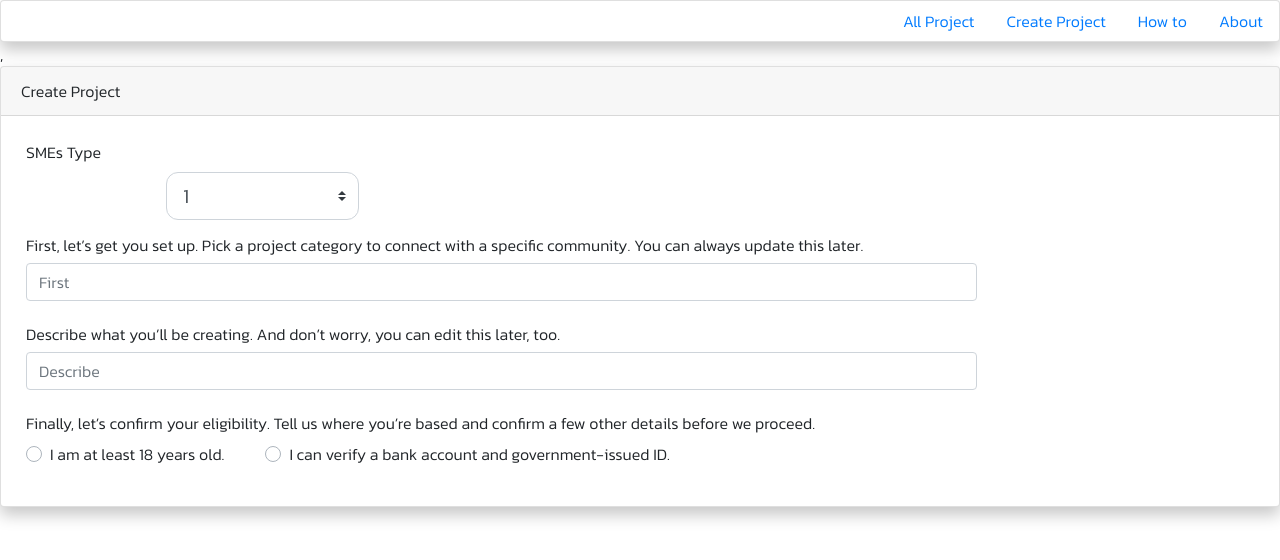
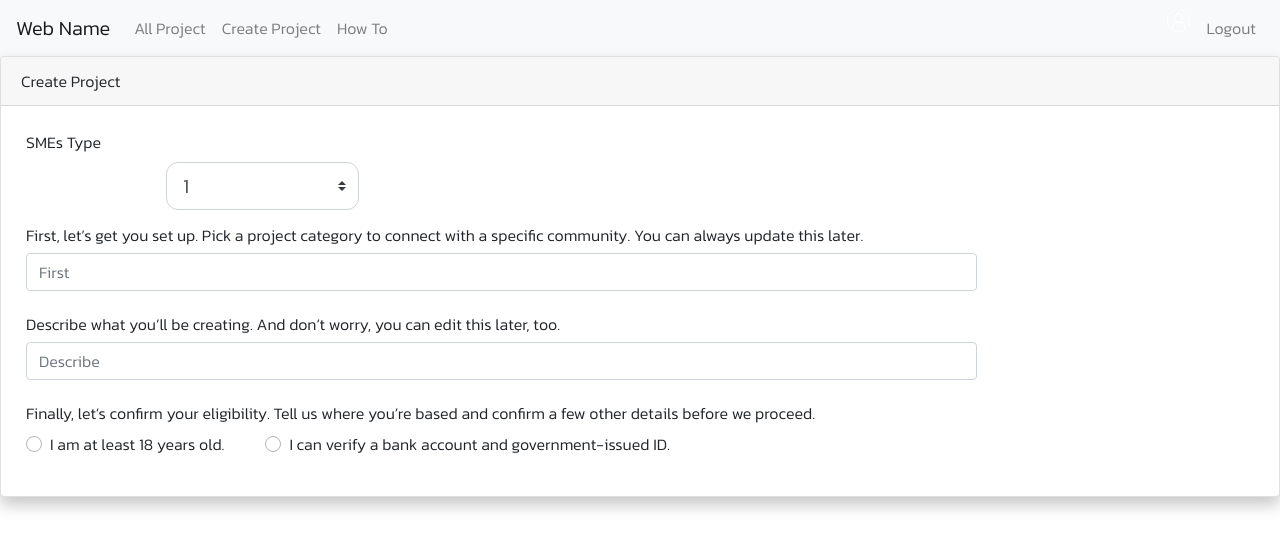
Before and after one commit to pongsathorn123/projectSMEs, a React (Create React App) app in the folder sme/: page /createProject in a window 1280 px wide. Shown: the top 560 px of the page. Built offline with nearby package versions, Linux system fonts and the light colour scheme.

Commit message:
create navbar in folder components, fix page createProject

```diff
--- /dev/null
+++ b/sme/src/components/Nav_inves.js
@@ -0,0 +1,42 @@
+import React, { Component } from 'react';
+import user from '../image/user.png';
+import cookies from '../cookies/cookie';
+import { Card, Nav, Navbar } from 'react-bootstrap';
+
+class Nav_inves extends Component{
+    logout() {
+        cookies.remove('user_id');
+        cookies.remove('name');
+        cookies.remove('type');
+      }
+
+
+
+render(){
+        return(
+            <div>
+                <Navbar collapseOnSelect expand="lg" bg="light" variant="light">
+                    <Navbar.Brand href="#home">Web Name</Navbar.Brand>
+                    <Navbar.Toggle aria-controls="responsive-navbar-nav" />
+                    <Navbar.Collapse id="responsive-navbar-nav">
+                        <Nav className="mr-auto">
+                        <Nav.Link href="#features">All Project</Nav.Link>
+                        <Nav.Link href="#pricing">How To</Nav.Link>
+                        </Nav>
+                        <Nav>
+                        <Nav className="mr-auto" style={{ marginTop: 5 }}></Nav>
+                            <img src={user} height="25" width="25"/>
+                            <usntxt style={{marginLeft: 8}}>{cookies.get("name")}</usntxt >
+                            <Nav.Link href="/" onClick={this.logout.bind(this)}>Logout</Nav.Link>
+                        </Nav>
+                    </Navbar.Collapse>
+                    </Navbar>
+         </div>
+         );
+
+
+
+    }
+}
+
+export default Nav_inves;
--- /dev/null
+++ b/sme/src/components/Nav_notlogin.js
@@ -0,0 +1,40 @@
+import React, { Component } from 'react';
+import user from '../image/user.png';
+import cookies from '../cookies/cookie';
+import { Card, Nav, Navbar } from 'react-bootstrap';
+
+class Nav_notlogin extends Component{
+    logout() {
+        cookies.remove('user_id');
+        cookies.remove('name');
+        cookies.remove('type');
+      }
+
+
+
+render(){
+        return(
+            <div>
+                <Navbar collapseOnSelect expand="lg" bg="light" variant="light">
+                    <Navbar.Brand href="#home">Web Name</Navbar.Brand>
+                    <Navbar.Toggle aria-controls="responsive-navbar-nav" />
+                    <Navbar.Collapse id="responsive-navbar-nav">
+                        <Nav className="mr-auto">
+                        <Nav.Link href="#features">All Project</Nav.Link>
+                        <Nav.Link href="#pricing">How To</Nav.Link>
+                        </Nav>
+                        <Nav>
+                        <Nav className="mr-auto" style={{ marginTop: 5 }}></Nav>
+                            <Nav.Link href="/login">Login</Nav.Link>
+                        </Nav>
+                    </Navbar.Collapse>
+                    </Navbar>
+         </div>
+         );
+
+
+
+    }
+}
+
+export default Nav_notlogin;
--- /dev/null
+++ b/sme/src/components/Nav_owner.js
@@ -0,0 +1,43 @@
+import React, { Component } from 'react';
+import user from '../image/user.png';
+import cookies from '../cookies/cookie';
+import { Card, Nav, Navbar } from 'react-bootstrap';
+
+class Nav_owner extends Component{
+    logout() {
+        cookies.remove('user_id');
+        cookies.remove('name');
+        cookies.remove('type');
+      }
+
+
+
+render(){
+        return(
+            <div>
+                <Navbar collapseOnSelect expand="lg" bg="light" variant="light">
+                    <Navbar.Brand href="#home">Web Name</Navbar.Brand>
+                    <Navbar.Toggle aria-controls="responsive-navbar-nav" />
+                    <Navbar.Collapse id="responsive-navbar-nav">
+                        <Nav className="mr-auto">
+                        <Nav.Link href="#features">All Project</Nav.Link>
+                        <Nav.Link href="#pricing">Create Project</Nav.Link>
+                        <Nav.Link href="#pricing">How To</Nav.Link>
+                        </Nav>
+                        <Nav>
+                        <Nav className="mr-auto" style={{ marginTop: 5 }}></Nav>
+                            <img src={user} height="25" width="25"/>
+                            <usntxt style={{marginLeft: 8}}>{cookies.get("name")}</usntxt >
+                            <Nav.Link href="/" onClick={this.logout.bind(this)}>Logout</Nav.Link>
+                        </Nav>
+                    </Navbar.Collapse>
+                    </Navbar>
+         </div>
+         );
+
+
+
+    }
+}
+
+export default Nav_owner;
--- a/sme/src/createProject.js
+++ b/sme/src/createProject.js
@@ -1,39 +1,19 @@
 import React, { Component } from 'react';
 import { Card } from 'react-bootstrap';
-import Nav from 'react-bootstrap/Nav';
-import Dropdown from 'react-bootstrap/Dropdown'
+import Nav_owner from './components/Nav_owner';
+import Nav_notlogin from './components/Nav_notlogin';
+import Nav_inves from './components/Nav_inves';
+import cookies from "./cookies/cookie";
 import { Container, Col, Row, Form } from 'react-bootstrap'
-
-
-
-
 
 
 class createProject extends Component{
 
-
-
-
 render(){
         return(
           <div>
-         <Card>
-               <Nav className="justify-content-end" activeKey="/home">
-            <Nav.Item>
-              <Nav.Link href="/home">All Project</Nav.Link>
-            </Nav.Item>
-            <Nav.Item>
-              <Nav.Link href="/createProject">Create Project</Nav.Link>
-            </Nav.Item>
-            <Nav.Item>
-              <Nav.Link href="link-2">How to</Nav.Link>
-            </Nav.Item>
-            <Nav.Item>
-              <Nav.Link href="link-2">About</Nav.Link>
-            </Nav.Item>
-          </Nav>
-         </Card>
-         ,
+            <Nav_owner />
+            <div>
                 <Card>
                     <Card.Header>
                         Create Project
@@ -56,7 +36,6 @@ render(){
                                     </Col>
                                   </Form.Group>
                                 </Form>
-
                               </Col>
                             </Row>
                           <h6 style={{ marginLeft: 25 }}>
@@ -111,14 +90,11 @@ render(){
                                   </div>
                               ))}
                       </Form>
-
-
                           </div>
                     <br/>
                 </Card>
-
          </div>
-
+        </div>
 
 
          );
--- a/sme/src/store/loginStore.js
+++ b/sme/src/store/loginStore.js
@@ -14,9 +14,7 @@ export class loginStore {
 
   async login() {
     try {
-      const response = await instance.get(
-        `/user/login/${this.username}/${this.password}`
-      );
+      const response = await instance.get(`/user/login/${this.username}/${this.password}`);
       let user_id;
       const data = response.data;
       const type = response.data.type;
@@ -24,7 +22,7 @@ export class loginStore {
       if (data.check !== 1) {
         console.log(data.check);
         user_id = 0;
-        this.message = "ไม่พบ";
+        this.message = "ไม่พบบัญชีผู้ใช้";
       }
       else {
         console.log(data.check);
--- a/sme/src/store/registerStore.js
+++ b/sme/src/store/registerStore.js
@@ -12,13 +12,15 @@ export class registerStore {
   repassword = "";
   name = "";
   email = "";
-  tell = "";
+  tel = "";
+  citizen_id = "";
   address = "";
+  user_type = "";
   message = "";
 
   async register() {
     try {
-      if (this.username == "" || this.password == "" || this.repassword == "" || this.name == "" || this.email == "" ) {
+      if (this.username == "" || this.password == "" || this.repassword == "" || this.name == "" || this.email == "" || this.tel == "" || this.citizen_id == "" ) {
         this.message = "กรุณากรอกข้อมูลให้ครบ";
         this.props.registerStore.username = "";
         this.props.registerStore.password = "";
@@ -32,7 +34,7 @@ export class registerStore {
           this.props.registerStore.repassword = "";
         }
         else {
-          const response = await instance.get(`/user/userRegister/check/${this.username}`);
+          const response = await instance.get(`/user/register/check/${this.username}`);
           const data = response.data;
           if (data.length == 1) {
             this.message = "มีบัญชีผู้ใช้นี้แล้ว";
@@ -41,7 +43,7 @@ export class registerStore {
             this.props.registerStore.repassword = "";
           }
           else {
-            const response2 = await instance.get(`/user/userRegister/insert/${this.username}/${this.password}/${this.name}/${this.email}?person_id=${this.person_id}`);
+            const response2 = await instance.get(`/user/register/insert/${this.username}/${this.password}/${this.name}/${this.email}/${this.tel}/${this.address}/${this.citizen_id}/${this.user_type}`);
             window.location.href = "/";
             this.message = "";
           }
@@ -55,12 +57,14 @@ export class registerStore {
 }
 
 decorate(registerStore, {
+  selectedUsertype: observable,
   username: observable,
   password: observable,
   repassword: observable,
   name: observable,
   email: observable,
-  tell: observable,
+  citizen_id: observable,
+  tel: observable,
   address: observable,
   message: observable,
   register: action,
--- a/sme/src/userLogin.js
+++ b/sme/src/userLogin.js
@@ -57,10 +57,10 @@ class userLogin extends Component {
                 </Col>
                 <Col>
                   <center>
-                    <br/><Form.Label style={{color: "red"}}>{this.props.loginStore.message}</Form.Label>
-                    <ButtonToggle color="primary" size="sm" style={{ marginTop: 10 }}
+                    <br/><Form.Label style={{color: "red"}}>{this.props.loginStore.message}</Form.Label><br/>
+                    <ButtonToggle color="primary" size="sm" style={{ marginTop: 5 }}
                       onClick={this.buttonClick.bind(this)}>เข้าสู่ระบบ</ButtonToggle>
-                    <ButtonToggle color="secondary" size="sm" style={{ marginTop: 10, marginLeft: 10 }}
+                    <ButtonToggle color="secondary" size="sm" style={{ marginTop: 5, marginLeft: 10 }}
                       onClick={this.registerClick.bind(this)}>สมัครสมาชิก</ButtonToggle>
                   </center>
                 </Col>
```
Also changed, not shown: sme/src/userRegister.js (+37 -5 lines), sme/src/components/Nav_Admin.js (added). Lines whose indentation alone changed are shown as unchanged.
